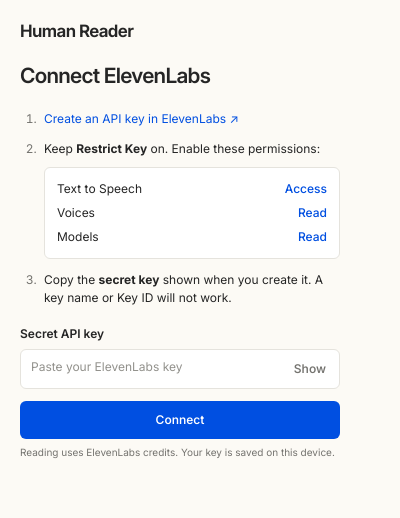
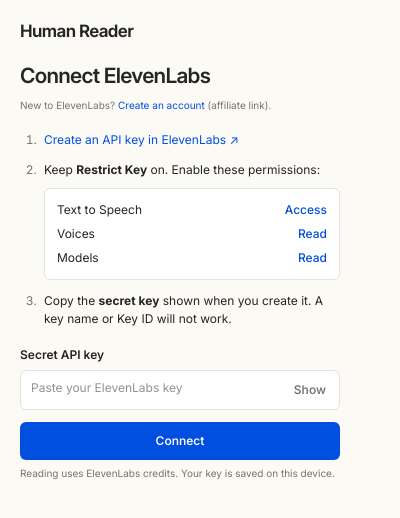
Before and after one commit to sebhs/human-reader-chrome-extension, a browser extension: page popup.html in a window 400 px wide. Drawn offline with Linux system fonts and the light colour scheme.

Commit message:
fix(setup): restore original ElevenLabs affiliate signup link

```diff
--- a/popup.html
+++ b/popup.html
@@ -12,6 +12,7 @@
     <p id="notice" class="notice" role="status" aria-live="polite" hidden></p>
     <section id="connection" aria-labelledby="connectionTitle">
       <h2 id="connectionTitle">Connect ElevenLabs</h2>
+      <p class="hint">New to ElevenLabs? <a href="https://elevenlabs.io/?from=partnerlove324" target="_blank" rel="noopener sponsored">Create an account</a> (affiliate link).</p>
       <ol class="steps">
         <li><a href="https://elevenlabs.io/app/developers/api-keys" target="_blank" rel="noreferrer">Create an API key in ElevenLabs ↗</a></li>
         <li>Keep <strong>Restrict Key</strong> on. Enable these permissions:
```
Also changed, not shown: README.md.
